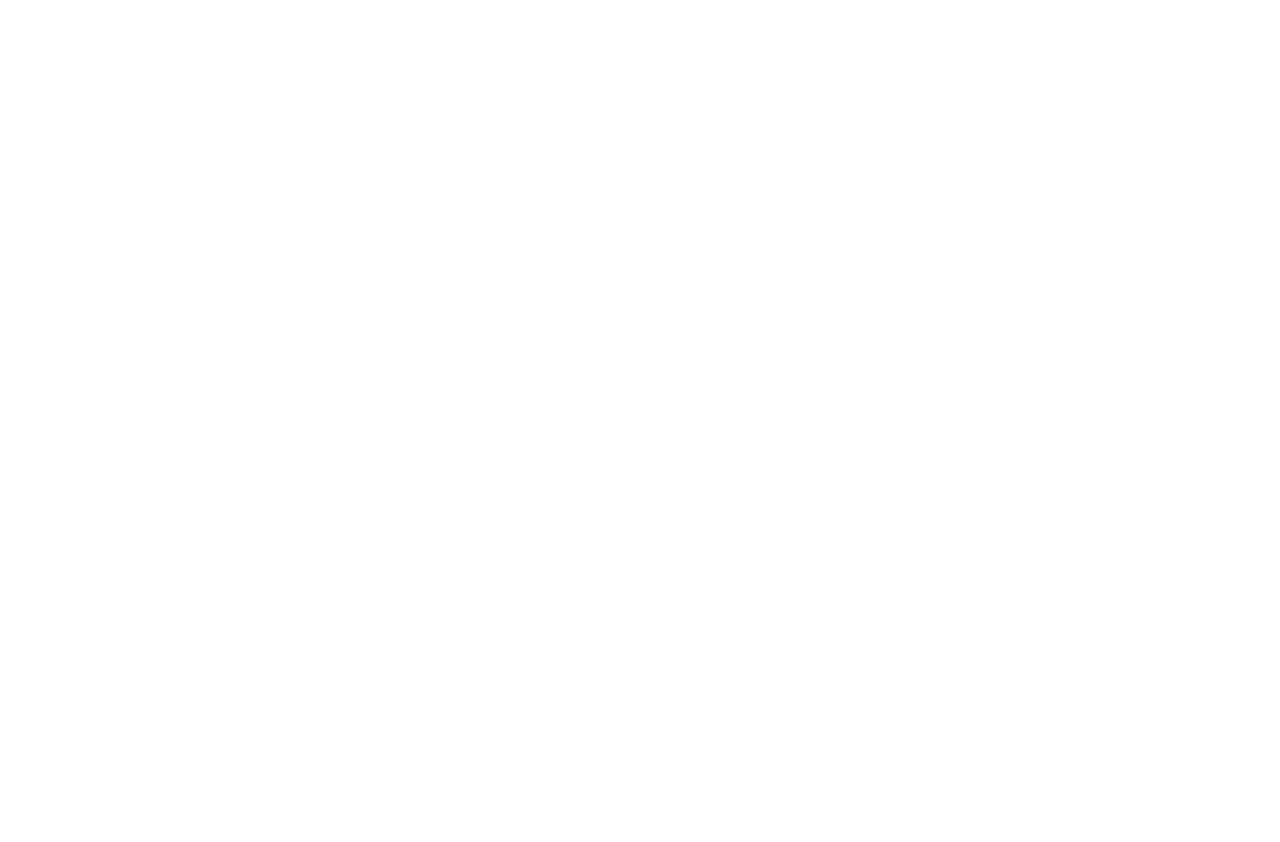
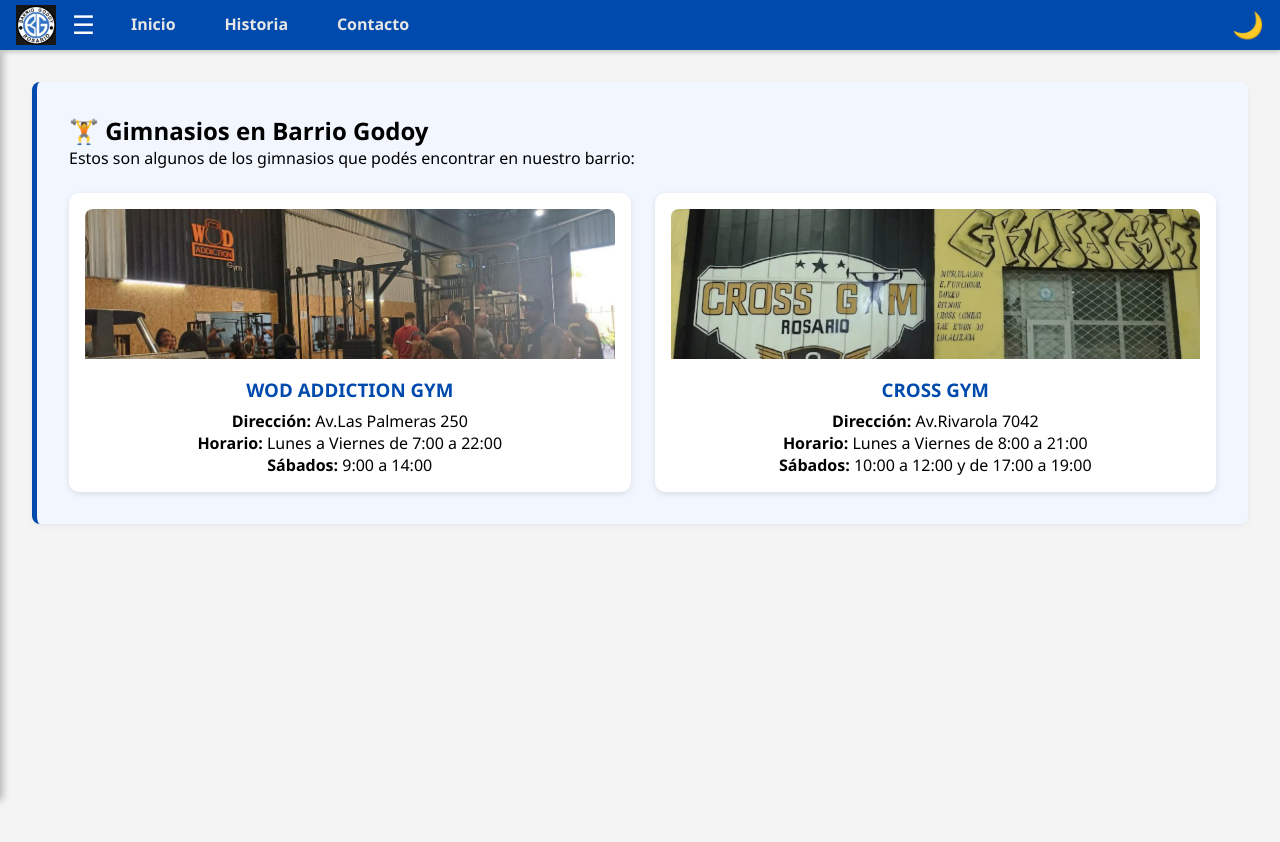
Before and after one commit to CamilaServidio/proyecto-BarrioGodoy, a plain HTML site: page secciones/gimnasios.html in a window 1280 px wide. Before the commit the page ends 800 px from the top, so only its background shows below. Drawn offline with Linux system fonts and the light colour scheme.

Commit message:
agregue gimnasios y imagenes

```diff
--- a/css/style.css
+++ b/css/style.css
@@ -251,3 +251,44 @@ nav a {
   text-decoration: none;
   font-weight: bold;
 }
+.gimnasios-grid {
+    display: grid;
+    grid-template-columns: repeat(auto-fit, minmax(250px, 1fr));
+    gap: 1.5rem;
+    margin-top: 1.5rem;
+}
+
+.gimnasio-card {
+    background-color: #fff;
+    border-radius: 10px;
+    padding: 1rem;
+    box-shadow: 0 2px 6px rgba(0,0,0,0.1);
+    text-align: center;
+    transition: transform 0.3s ease, box-shadow 0.3s ease;
+}
+
+.gimnasio-card:hover {
+    transform: translateY(-5px);
+    box-shadow: 0 4px 12px rgba(0,0,0,0.2);
+}
+
+.gimnasio-card h3 {
+    margin-bottom: 0.5rem;
+    color: #004aad;
+}
+
+body.dark .gimnasio-card {
+    background-color: #1a1a2e;
+    box-shadow: 0 2px 8px rgba(0,0,0,0.6);
+}
+
+body.dark .gimnasio-card h3 {
+    color: #6a8dff;
+}
+.gym-img {
+    width: 100%;
+    height: 150px;
+    object-fit: cover;
+    border-radius: 8px 8px 0 0;
+    margin-bottom: 0.8rem;
+}
--- a/secciones/gimnasios.html
+++ b/secciones/gimnasios.html
@@ -0,0 +1,59 @@
+<!DOCTYPE html>
+<html lang="es">
+<head>
+    <meta charset="UTF-8" />
+    <meta name="viewport" content="width=device-width, initial-scale=1" />
+    <title>Gimnasios - Barrio Godoy</title>
+    <link rel="stylesheet" href="../css/style.css" />
+    <script defer src="../js/main.js"></script>
+</head>
+<body>
+    <!-- Barra horizontal -->
+    <header class="topbar">
+        <img src="../img/logo.png" alt="Logo Barrio Godoy" class="logo-img" />
+        <button id="btnToggleSidebar" title="Abrir menú lateral">☰</button>
+        <nav class="topnav">
+            <a href="../index.html#inicio">Inicio</a>
+            <a href="../index.html#historia">Historia</a>
+            <a href="../index.html#contacto">Contacto</a>
+        </nav>
+        <button id="btnToggleTheme" title="Cambiar modo claro/oscuro">🌙</button>
+    </header>
+
+    <!-- Barra lateral -->
+    <aside id="sidebar" class="sidebar">
+        <nav class="sidebar-nav">
+            <a href="gimnasios.html">🏋️ Gimnasios</a>
+            <a href="negocios.html">🏪 Negocios</a>
+            <a href="club.html">🤝 Club</a>
+            <a href="torneos.html">🏆 Torneos de BG</a>
+            <a href="actividades.html">🎉 Actividades del barrio</a>
+        </nav>
+    </aside>
+
+    <!-- Contenido principal -->
+    <main id="mainContent" class="main-content">
+        <section id="gimnasios" class="seccion">
+            <h2>🏋️ Gimnasios en Barrio Godoy</h2>
+            <p>Estos son algunos de los gimnasios que podés encontrar en nuestro barrio:</p>
+
+            <div class="gimnasios-grid">
+                <article class="gimnasio-card">
+                    <img src="../img/gym1.jpg" alt="WOD GYM" class="gym-img">
+                    <h3>WOD ADDICTION GYM</h3>
+                    <p><strong>Dirección:</strong> Av.Las Palmeras 250</p>
+                    <p><strong>Horario:</strong> Lunes a Viernes de 7:00 a 22:00</p>
+                      <p><strong>Sábados:</strong> 9:00 a 14:00</p>
+                </article>
+                <article class="gimnasio-card">
+                    <img src="../img/gym2.jpg" alt="CROSS GYM" class="gym-img">
+                    <h3>CROSS GYM</h3>
+                    <p><strong>Dirección:</strong> Av.Rivarola 7042</p>
+                    <p><strong>Horario:</strong> Lunes a Viernes de 8:00 a 21:00</p>
+                      <p><strong>Sábados:</strong> 10:00 a 12:00 y de 17:00 a 19:00 </p>
+                </article>
+            </div>
+        </section>
+    </main>
+</body>
+</html>
```
Also changed, not shown: index.html (+1 -1 lines), img/gym1.jpg (added), img/gym2.jpg (added).
